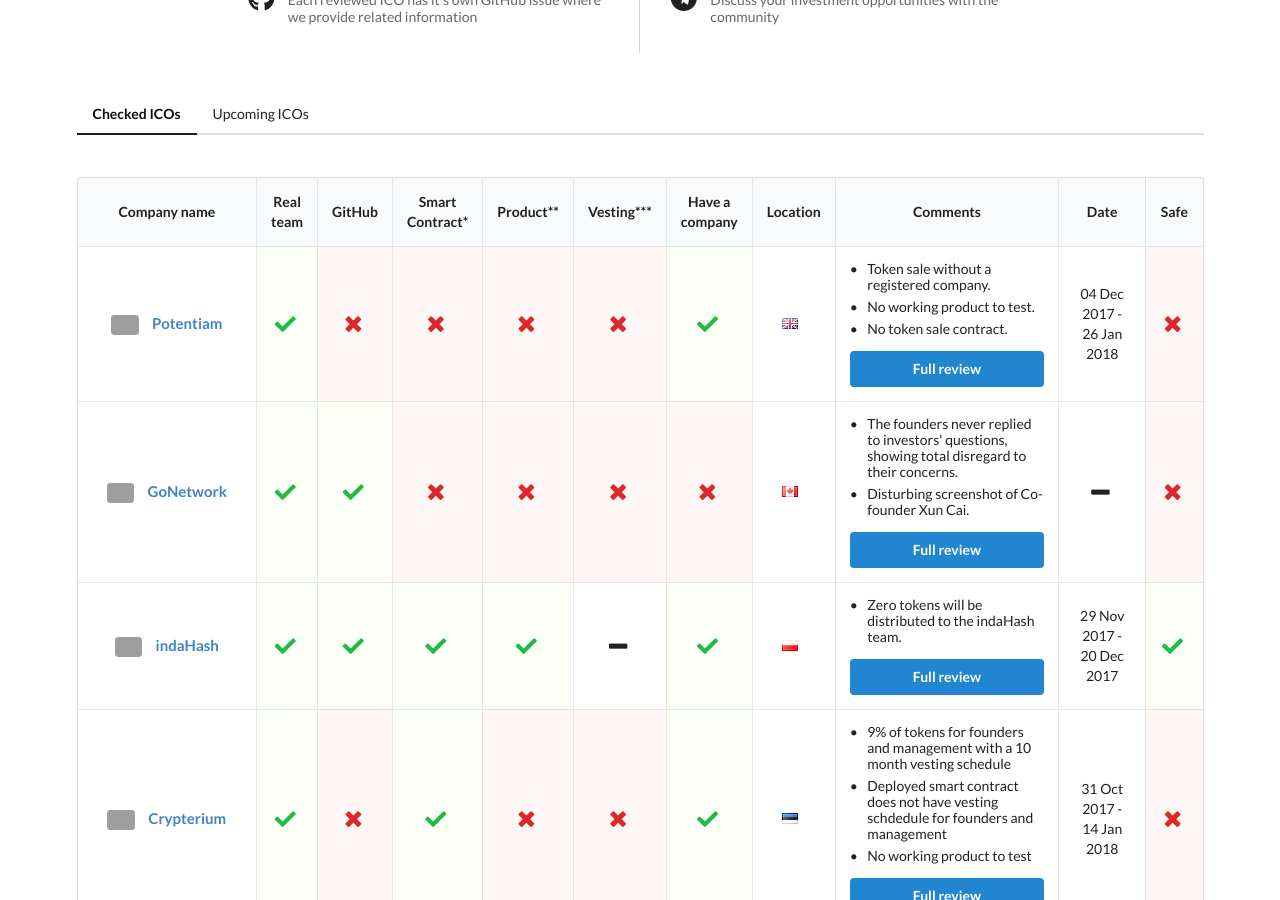
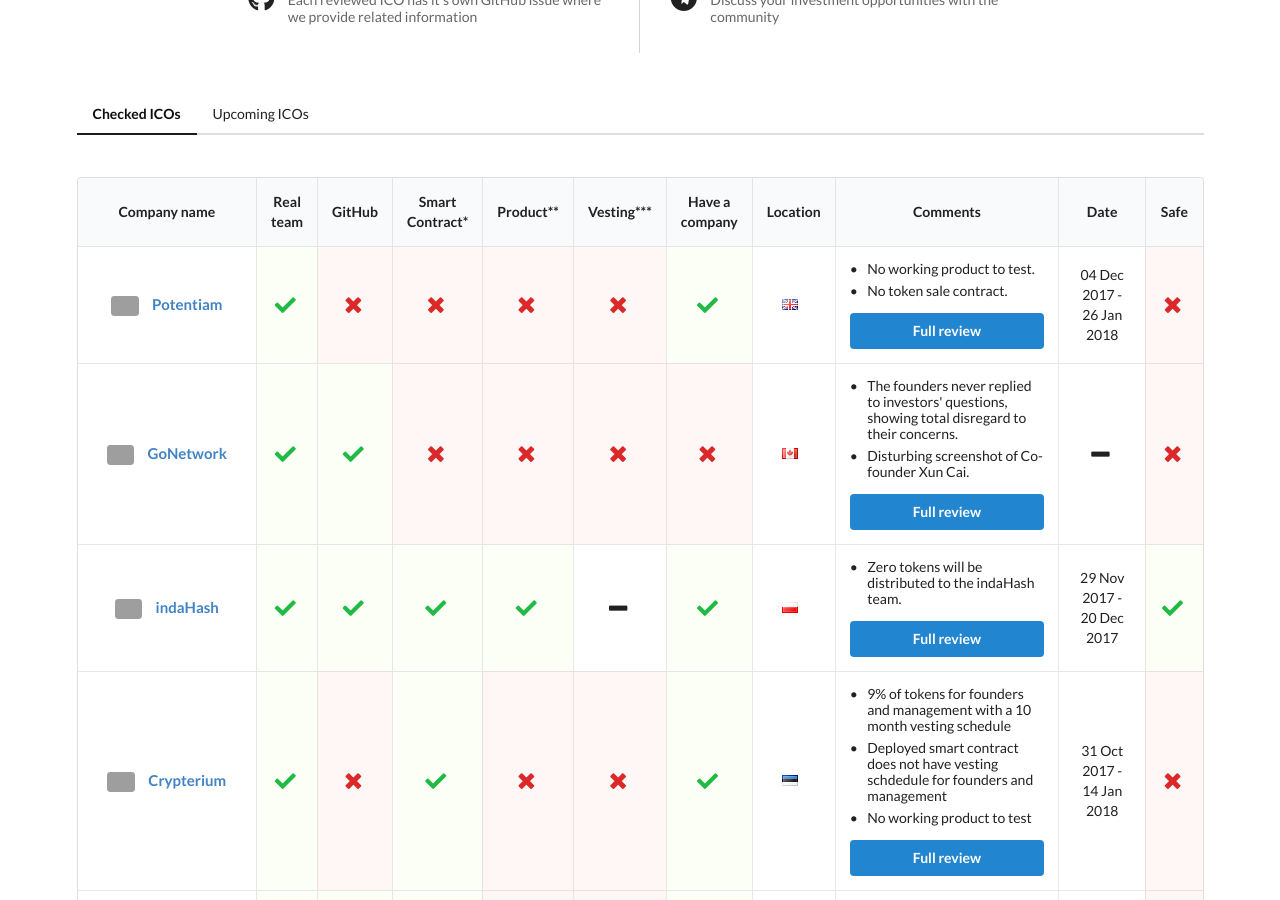
Before and after one commit to ico-check/ico-check, a Jekyll site: the page built from index.md, in a window 1280 px wide and 900 px high, scrolled down 414 px. Built offline with Jekyll 4.4.1, drawn with Linux system fonts in a browser that asks for light colours; nearby versions of some CDN libraries; grey boxes are pictures that could not be loaded.

Commit message:
13-potentiam-ico-check
removed comment

```diff
--- a/_data/icos.yml
+++ b/_data/icos.yml
@@ -11,7 +11,6 @@
   have_company: true
   location: United Kingdom
   comments:
-    - content: Token sale without a registered company.
     - content: No working product to test.
     - content: No token sale contract.
   ico_start_date: 2017-12-04T00:00:00Z
```
